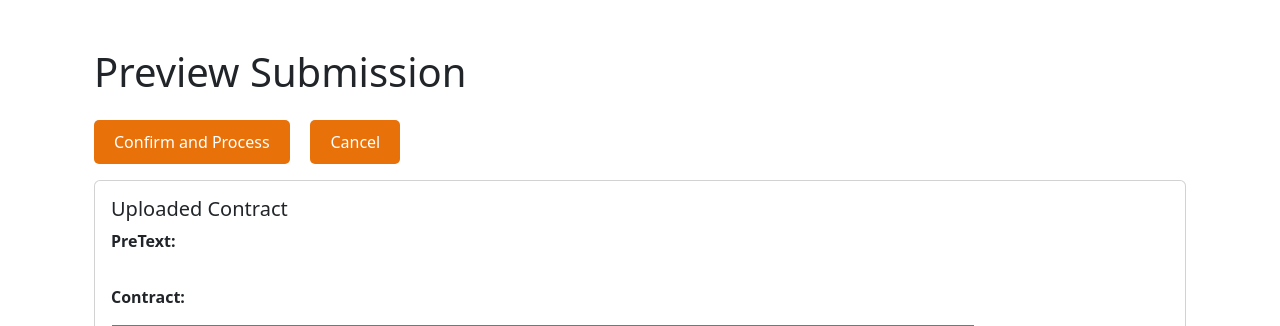
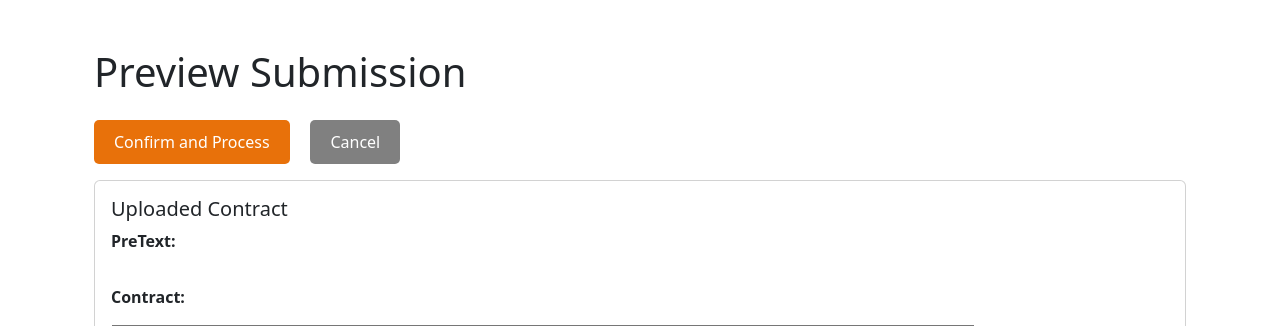
Before and after one commit to iuribairesdev/text-summarization, a Flask app: template templates/preview.html in a window 1280 px wide. Shown: the part 127-453 px from the top of the page. Run offline with Flask 3, Linux system fonts and the light colour scheme; the template is opened without the code that fills it, so the values that code supplies are empty; parts of the project's set-up code (start-up, migrations or seed data) failed here and were passed over.

Commit message:
edited buttons gry color

```diff
--- a/settings.json
+++ b/settings.json
@@ -1,5 +1,5 @@
 {
-    "model": "o1-2024-12-17",
+    "model": "gpt-4o",
     "tokens": 3000,
     "temperature": 0.2,
     "store_p": "on"
--- a/templates/preview.html
+++ b/templates/preview.html
@@ -12,7 +12,7 @@
             <input type="hidden" id="client_name" name="client_name" value="{{ client_name }}">
             <input type="hidden" id="prompt_id" name="prompt_id" value="{{ prompt_id }}">
             <button type="submit" name="confirm" class="btn btn-success">Confirm and Process</button> &nbsp; &nbsp;
-            <button type="submit" name="cancel" class="btn btn-secondary">Cancel</button>
+            <button type="submit" name="cancel" class="btn btn-secondary" style="background:gray">Cancel</button>
 
             <div class="card mt-3">
                 <div class="card-body">
```
